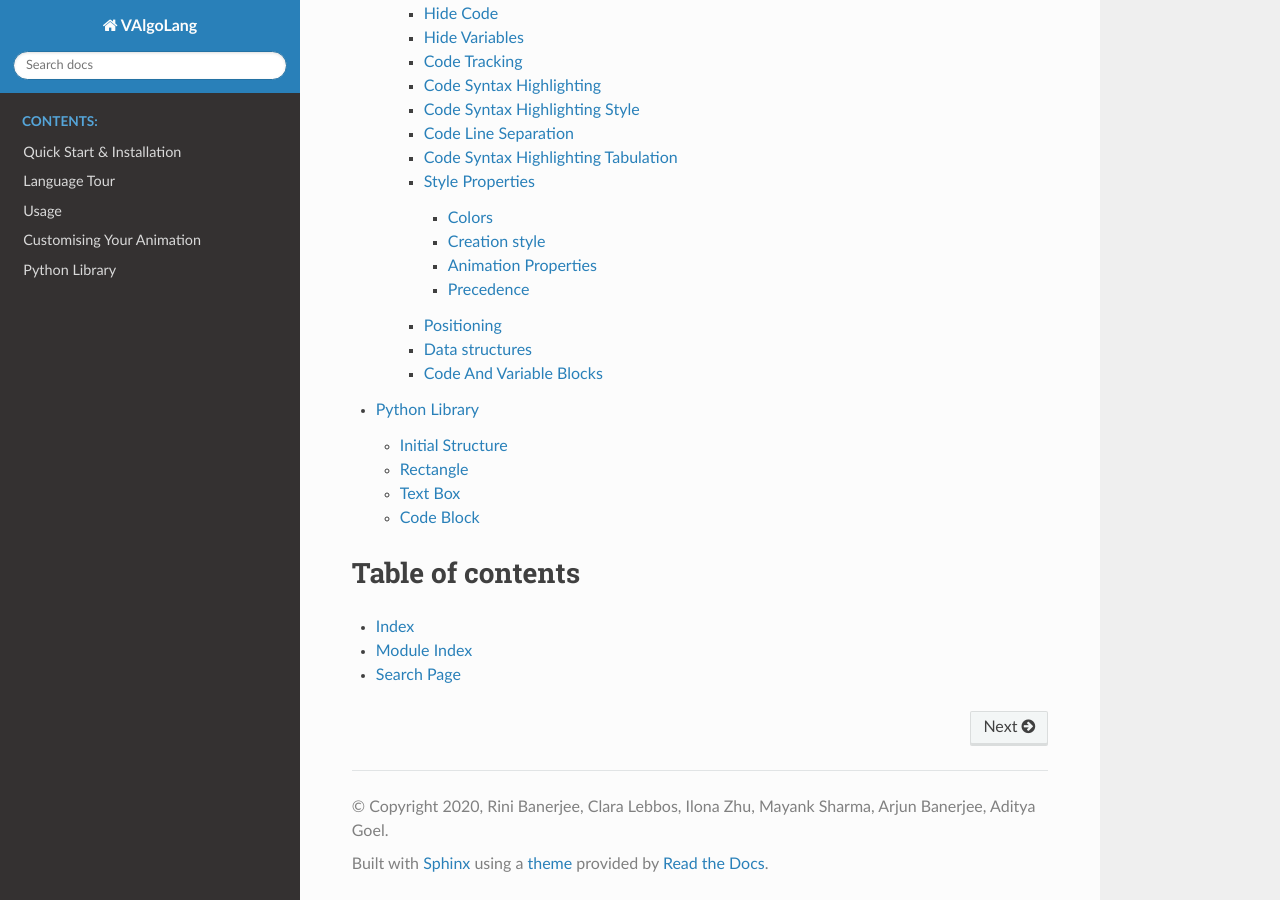
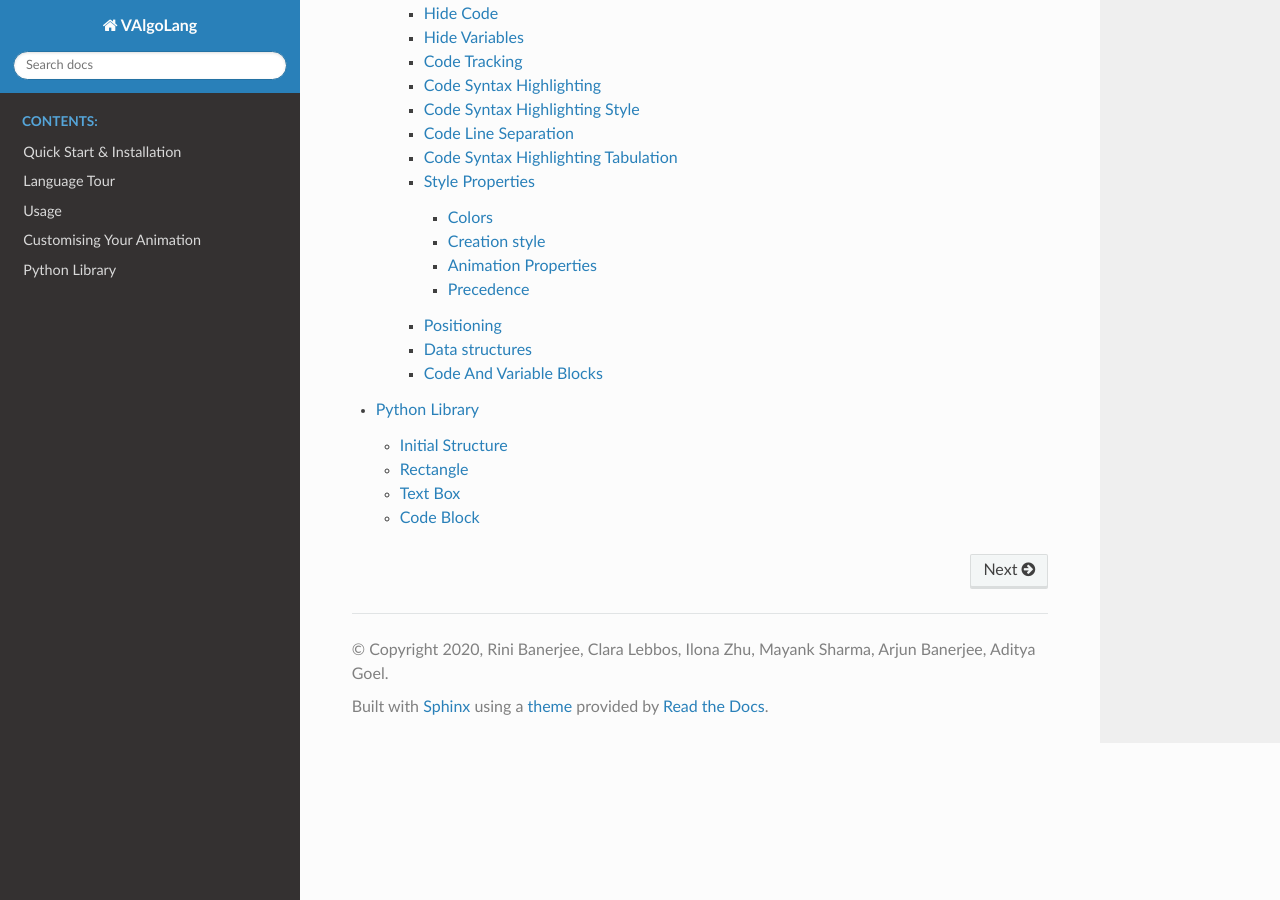
Before and after one commit to VAlgoLang/valgolang.github.io, a Sphinx documentation site: the page built from source/index.rst, in a window 1280 px wide and 900 px high, scrolled down 1706 px. Built offline with Sphinx 7.4.7 and the Read the Docs theme 2.0.0, drawn with Linux system fonts in a browser that asks for light colours.

Commit message:
Removed unused table of contents

```diff
--- a/source/index.rst
+++ b/source/index.rst
@@ -10,10 +10,3 @@
    tutorial
    usage
    *
-
-
-Table of contents
-==================
-* :ref:`genindex`
-* :ref:`modindex`
-* :ref:`search`
```
